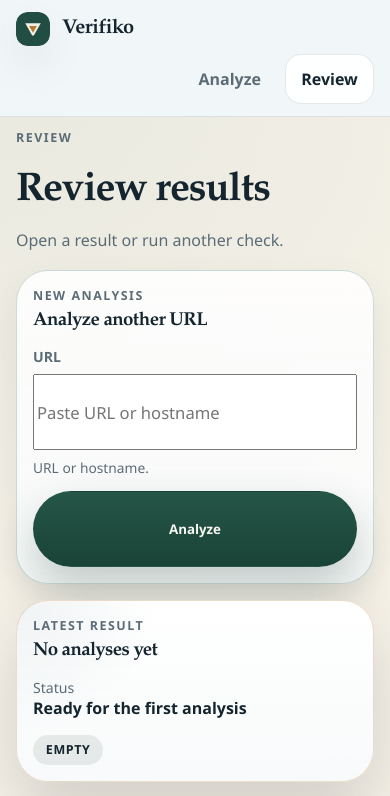
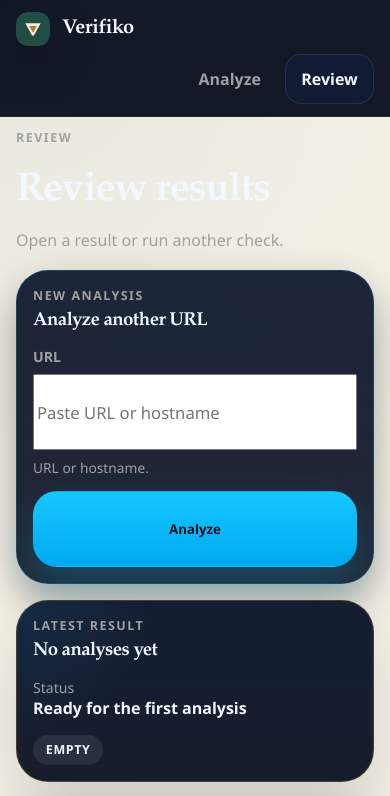
Before and after one commit to hbonavota/verifiko, a React (Vite) app in the folder web/: page /dashboard in a window 390 px wide. Shown: the top 796 px of the page. Built offline with nearby package versions, Linux system fonts and the light colour scheme; no server answers.

Commit message:
refactor(ui): apply dark security palette and stabilize result layout

```diff
--- a/web/src/styles/components.css
+++ b/web/src/styles/components.css
@@ -23,27 +23,36 @@
   transform: translateY(0);
 }
 
+.button:focus-visible,
+.field__input:focus-visible {
+  outline: none;
+  border-color: rgba(0, 191, 255, 0.42);
+  box-shadow:
+    0 0 0 1px rgba(0, 191, 255, 0.28),
+    0 0 0 6px rgba(0, 191, 255, 0.12);
+}
+
 .button--primary {
-  background: linear-gradient(180deg, #255647 0%, #1a4338 100%);
-  color: #f8f6f1;
-  box-shadow: 0 20px 42px rgba(24, 64, 54, 0.24);
+  background: linear-gradient(180deg, #16c7ff 0%, #00a9f0 100%);
+  color: #07111e;
+  box-shadow: 0 20px 42px rgba(0, 191, 255, 0.24);
 }
 
 .button--primary:hover {
-  box-shadow: 0 24px 54px rgba(24, 64, 54, 0.28);
+  box-shadow: 0 24px 54px rgba(0, 191, 255, 0.3);
 }
 
 .button--secondary,
 .button--ghost {
   border-color: var(--color-border);
-  background: var(--color-surface-strong);
+  background: rgba(14, 23, 45, 0.92);
   color: var(--color-text);
 }
 
 .button--secondary:hover,
 .button--ghost:hover {
-  border-color: rgba(27, 50, 44, 0.18);
-  background: rgba(255, 255, 255, 0.98);
+  border-color: rgba(0, 191, 255, 0.24);
+  background: rgba(17, 29, 56, 0.96);
 }
 
 .badge,
@@ -81,7 +90,7 @@
 
 .badge--neutral,
 .stat-pill--neutral {
-  background: rgba(82, 101, 95, 0.12);
+  background: rgba(160, 176, 196, 0.12);
   color: var(--color-text);
 }
 
@@ -134,15 +143,15 @@
 }
 
 .card--warning {
-  border-color: rgba(184, 122, 45, 0.24);
+  border-color: rgba(255, 176, 32, 0.22);
 }
 
 .card--danger {
-  border-color: rgba(156, 83, 77, 0.24);
+  border-color: rgba(255, 0, 85, 0.24);
 }
 
 .card--success {
-  border-color: rgba(57, 113, 97, 0.24);
+  border-color: rgba(0, 191, 255, 0.2);
 }
 
 .field {
@@ -167,20 +176,21 @@
 
 .field__input {
   width: 100%;
-  padding: 1.08rem 1.08rem;
+  padding: 1.12rem 1.3rem;
   border: 1px solid var(--color-border);
-  border-radius: var(--radius-sm);
-  background: rgba(255, 255, 255, 0.98);
+  border-radius: 24px;
+  background: rgba(9, 15, 31, 0.96);
   color: var(--color-text);
+  box-shadow: inset 0 1px 0 rgba(255, 255, 255, 0.02);
   transition: border-color 120ms ease, box-shadow 120ms ease, background-color 120ms ease;
 }
 
 .field__input:hover {
-  border-color: rgba(27, 50, 44, 0.18);
+  border-color: rgba(0, 191, 255, 0.24);
 }
 
 .field__input::placeholder {
-  color: rgba(82, 101, 95, 0.82);
+  color: rgba(160, 176, 196, 0.72);
 }
 
 .analysis-form-shell {
@@ -204,6 +214,7 @@
 .analysis-form__button {
   min-height: 76px;
   padding-inline: 1.6rem;
+  border-radius: 24px;
 }
 
 .analysis-form__error {
@@ -322,7 +333,7 @@
 .dashboard-intake-card {
   padding: 1.05rem 1.15rem;
   box-shadow: var(--shadow-soft);
-  background: linear-gradient(180deg, rgba(255, 255, 255, 0.88) 0%, rgba(247, 250, 252, 0.8) 100%);
+  background: linear-gradient(180deg, rgba(15, 24, 46, 0.94) 0%, rgba(10, 15, 30, 0.9) 100%);
 }
 
 .dashboard-summary-grid {
@@ -453,13 +464,13 @@
   padding: 1.35rem 1.45rem;
   box-shadow: 0 28px 64px rgba(22, 33, 43, 0.16);
   background:
-    radial-gradient(circle at top left, rgba(64, 102, 120, 0.08), transparent 34%),
-    linear-gradient(180deg, rgba(255, 255, 255, 0.98) 0%, rgba(247, 250, 252, 0.92) 100%);
+    radial-gradient(circle at top left, rgba(0, 191, 255, 0.08), transparent 34%),
+    linear-gradient(180deg, rgba(16, 25, 48, 0.98) 0%, rgba(11, 17, 34, 0.95) 100%);
 }
 
 .dashboard-assessment-card__hero {
   display: grid;
-  grid-template-columns: minmax(260px, 340px) minmax(0, 1fr);
+  grid-template-columns: minmax(0, 280px) minmax(0, 1fr);
   gap: clamp(1.5rem, 3vw, 2.4rem);
   align-items: center;
 }
@@ -507,7 +518,7 @@
 }
 
 .signal-table__header {
-  background: rgba(82, 101, 95, 0.08);
+  background: rgba(255, 255, 255, 0.04);
   font-size: 0.82rem;
   font-weight: 700;
   letter-spacing: 0.04em;
@@ -647,7 +658,7 @@
   padding: 0.9rem 1rem;
   border: 1px solid var(--color-border);
   border-radius: var(--radius-sm);
-  background: rgba(255, 255, 255, 0.55);
+  background: rgba(14, 23, 45, 0.82);
 }
 
 .activity-feed__actor {
@@ -688,7 +699,7 @@
 }
 
 .dashboard-rail-card--secondary {
-  background: rgba(255, 255, 255, 0.68);
+  background: rgba(14, 23, 45, 0.86);
 }
 
 .verification-detail-overview,
@@ -750,7 +761,7 @@
   padding: 0.72rem 0.9rem;
   border: 1px solid var(--color-border);
   border-radius: var(--radius-md);
-  background: rgba(255, 255, 255, 0.5);
+  background: rgba(13, 21, 40, 0.82);
   max-width: min(42rem, 100%);
 }
 
@@ -805,7 +816,7 @@
 }
 
 .verification-detail-meta-card {
-  background: rgba(255, 255, 255, 0.62);
+  background: rgba(14, 23, 45, 0.82);
 }
 
 .verification-detail-meta-grid--compact .verification-detail-meta-item {
@@ -852,8 +863,8 @@
   padding: 1.55rem 1.65rem;
   box-shadow: 0 24px 52px rgba(22, 33, 43, 0.14);
   background:
-    radial-gradient(circle at top left, rgba(64, 102, 120, 0.08), transparent 34%),
-    linear-gradient(180deg, rgba(255, 255, 255, 0.97) 0%, rgba(247, 250, 252, 0.9) 100%);
+    radial-gradient(circle at top left, rgba(0, 191, 255, 0.08), transparent 34%),
+    linear-gradient(180deg, rgba(16, 25, 48, 0.98) 0%, rgba(11, 17, 34, 0.94) 100%);
 }
 
 .verification-assessment-card__topline,
@@ -868,7 +879,7 @@
 
 .verification-assessment-card__hero {
   display: grid;
-  grid-template-columns: minmax(260px, 340px) minmax(0, 1fr);
+  grid-template-columns: minmax(0, 280px) minmax(0, 1fr);
   padding-top: var(--space-3);
   border-top: 1px solid var(--color-border);
   align-items: center;
@@ -929,8 +940,8 @@
 }
 
 .verification-assessment-card__pills .stat-pill {
-  background: rgba(255, 255, 255, 0.72);
-  border-color: rgba(27, 50, 44, 0.08);
+  background: rgba(14, 23, 45, 0.82);
+  border-color: rgba(0, 191, 255, 0.1);
 }
 
 .score-ring {
@@ -944,7 +955,7 @@
 }
 
 .score-ring--hero {
-  width: clamp(17.75rem, 30vw, 21.5rem);
+  width: clamp(14.5rem, 21vw, 17rem);
 }
 
 .score-ring::before {
@@ -953,10 +964,10 @@
   inset: 9%;
   border-radius: 999px;
   background:
-    radial-gradient(circle, rgba(255, 255, 255, 0.88), rgba(255, 255, 255, 0.28));
+    radial-gradient(circle, rgba(20, 30, 58, 0.96), rgba(8, 12, 24, 0.92));
   box-shadow:
-    inset 0 1px 0 rgba(255, 255, 255, 0.8),
-    0 18px 42px rgba(22, 33, 43, 0.08);
+    inset 0 1px 0 rgba(255, 255, 255, 0.04),
+    0 18px 42px rgba(0, 0, 0, 0.28);
   z-index: -1;
 }
 
@@ -965,7 +976,7 @@
   position: absolute;
   inset: -8%;
   border-radius: 999px;
-  background: radial-gradient(circle, rgba(64, 102, 120, 0.08), transparent 68%);
+  background: radial-gradient(circle, rgba(0, 191, 255, 0.1), transparent 68%);
   opacity: 0;
   z-index: -2;
 }
@@ -984,12 +995,12 @@
 }
 
 .score-ring__track {
-  stroke: rgba(20, 37, 47, 0.12);
+  stroke: rgba(160, 176, 196, 0.16);
 }
 
 .score-ring__progress {
   stroke-linecap: round;
-  filter: drop-shadow(0 10px 22px rgba(22, 33, 43, 0.18));
+  filter: drop-shadow(0 10px 22px rgba(0, 191, 255, 0.18));
 }
 
 .score-ring--success .score-ring__progress {
@@ -998,7 +1009,7 @@
 
 .score-ring--success.score-ring--hero::after {
   opacity: 1;
-  background: radial-gradient(circle, rgba(31, 122, 93, 0.2), transparent 68%);
+  background: radial-gradient(circle, rgba(25, 195, 125, 0.18), transparent 68%);
 }
 
 .score-ring--warning .score-ring__progress {
@@ -1007,7 +1018,7 @@
 
 .score-ring--warning.score-ring--hero::after {
   opacity: 1;
-  background: radial-gradient(circle, rgba(180, 106, 18, 0.22), transparent 68%);
+  background: radial-gradient(circle, rgba(255, 176, 32, 0.18), transparent 68%);
 }
 
 .score-ring--danger .score-ring__progress {
@@ -1016,7 +1027,7 @@
 
 .score-ring--danger.score-ring--hero::after {
   opacity: 1;
-  background: radial-gradient(circle, rgba(177, 58, 49, 0.24), transparent 68%);
+  background: radial-gradient(circle, rgba(255, 0, 85, 0.18), transparent 68%);
 }
 
 .score-ring--neutral .score-ring__progress {
@@ -1068,7 +1079,7 @@
   font-size: clamp(4.45rem, 7.1vw, 5.8rem);
   line-height: 0.9;
   font-family: var(--font-heading);
-  color: #122821;
+  color: #f3f7ff;
 }
 
 @keyframes score-ring-spin {
@@ -1143,7 +1154,7 @@
   padding: 0.95rem 1rem;
   border: 1px solid var(--color-border);
   border-radius: var(--radius-md);
-  background: rgba(255, 255, 255, 0.82);
+  background: rgba(14, 23, 45, 0.82);
 }
 
 .summary-reason-card__topline {
@@ -1193,7 +1204,7 @@
   padding: 1rem 1.05rem;
   border: 1px solid var(--color-border);
   border-radius: var(--radius-md);
-  background: rgba(255, 255, 255, 0.84);
+  background: rgba(14, 23, 45, 0.84);
 }
 
 .signal-review-card__title {
@@ -1253,7 +1264,7 @@
   gap: var(--space-3);
   box-shadow: var(--shadow-strong);
   background:
-    linear-gradient(180deg, rgba(255, 255, 255, 0.94) 0%, rgba(247, 250, 252, 0.9) 100%);
+    linear-gradient(180deg, rgba(16, 25, 48, 0.94) 0%, rgba(11, 17, 34, 0.9) 100%);
 }
 
 .verification-action-card__copy {
@@ -1292,7 +1303,7 @@
   width: 22rem;
   height: 22rem;
   border-radius: 999px;
-  background: radial-gradient(circle, rgba(64, 102, 120, 0.1), transparent 68%);
+  background: radial-gradient(circle, rgba(0, 191, 255, 0.06), transparent 68%);
   pointer-events: none;
   filter: blur(2px);
 }
@@ -1320,10 +1331,10 @@
 .analysis-hero__panel {
   gap: var(--space-4);
   padding: clamp(1.1rem, 3vw, 1.55rem);
-  border-color: rgba(31, 71, 80, 0.14);
+  border-color: rgba(0, 191, 255, 0.12);
   box-shadow: var(--shadow-soft);
   background:
-    linear-gradient(180deg, rgba(255, 255, 255, 0.88) 0%, rgba(247, 250, 252, 0.78) 100%);
+    linear-gradient(180deg, rgba(15, 24, 46, 0.94) 0%, rgba(10, 15, 30, 0.9) 100%);
 }
 
 .analysis-hero__panel-copy {
@@ -1333,7 +1344,7 @@
 }
 
 .analysis-form--hero {
-  grid-template-columns: minmax(0, 1fr) auto;
+  grid-template-columns: minmax(0, 1fr) minmax(136px, auto);
   gap: var(--space-4);
   align-items: stretch;
 }
@@ -1353,10 +1364,20 @@
 }
 
 .analysis-form__button--hero {
-  min-width: 12rem;
-  font-size: 0.98rem;
-  letter-spacing: 0.01em;
-  box-shadow: 0 24px 48px rgba(24, 64, 54, 0.26);
+  width: 100%;
+  min-width: 136px;
+  height: 76px;
+  min-height: 76px;
+  padding-inline: 1.35rem;
+  border-radius: 24px;
+  font-size: 0.86rem;
+  letter-spacing: 0.08em;
+  text-transform: uppercase;
+  box-shadow: 0 24px 48px rgba(0, 191, 255, 0.28);
+}
+
+.analysis-form__button--hero > span {
+  white-space: nowrap;
 }
 
 .analysis-hero__result {
@@ -1365,10 +1386,10 @@
   padding: clamp(1.35rem, 3vw, 1.85rem);
   gap: 1.15rem;
   scroll-margin-top: 5.5rem;
-  box-shadow: 0 30px 72px rgba(22, 33, 43, 0.18);
+  box-shadow: 0 30px 72px rgba(0, 0, 0, 0.36);
   background:
-    radial-gradient(circle at top left, rgba(64, 102, 120, 0.08), transparent 34%),
-    linear-gradient(180deg, rgba(255, 255, 255, 0.99) 0%, rgba(247, 250, 252, 0.94) 100%);
+    radial-gradient(circle at top left, rgba(0, 191, 255, 0.08), transparent 34%),
+    linear-gradient(180deg, rgba(18, 28, 54, 0.99) 0%, rgba(11, 17, 34, 0.96) 100%);
 }
 
 .analysis-hero__result::after {
@@ -1378,7 +1399,7 @@
   width: 14rem;
   height: 14rem;
   border-radius: 999px;
-  background: radial-gradient(circle, rgba(64, 102, 120, 0.08), transparent 70%);
+  background: radial-gradient(circle, rgba(0, 191, 255, 0.05), transparent 70%);
   pointer-events: none;
 }
 
@@ -1394,7 +1415,7 @@
 
 .analysis-result-card__hero {
   display: grid;
-  grid-template-columns: minmax(260px, 340px) minmax(0, 1fr);
+  grid-template-columns: minmax(0, 280px) minmax(0, 1fr);
   gap: clamp(1.35rem, 2.6vw, 2.35rem);
   align-items: center;
 }
@@ -1444,6 +1465,8 @@
   font-size: clamp(2.1rem, 3.7vw, 3.1rem);
   line-height: 1.02;
   font-family: var(--font-heading);
+  max-width: 12ch;
+  text-wrap: balance;
 }
 
 .analysis-result-card__copy {
@@ -1599,7 +1622,7 @@
   padding: 0.88rem 0.95rem;
   border: 1px solid var(--color-border);
   border-radius: var(--radius-sm);
-  background: rgba(255, 255, 255, 0.8);
+  background: rgba(14, 23, 45, 0.82);
 }
 
 .preview-signal-list__title {
--- a/web/src/styles/layout.css
+++ b/web/src/styles/layout.css
@@ -13,7 +13,7 @@
   gap: var(--space-4);
   padding: var(--space-6) var(--space-5);
   border-right: 1px solid var(--color-border);
-  background: rgba(241, 246, 249, 0.9);
+  background: rgba(9, 15, 31, 0.92);
   backdrop-filter: blur(18px);
 }
 
@@ -179,7 +179,7 @@
     padding: var(--space-3) var(--space-6);
     border-right: 0;
     border-bottom: 1px solid var(--color-border);
-    background: rgba(241, 246, 249, 0.96);
+    background: rgba(9, 15, 31, 0.96);
     backdrop-filter: blur(14px);
   }
 
--- a/web/src/styles/tokens.css
+++ b/web/src/styles/tokens.css
@@ -2,21 +2,21 @@
   --font-heading: "Iowan Old Style", "Palatino Linotype", "Book Antiqua", Georgia, serif;
   --font-ui: "Avenir Next", "Segoe UI", "Helvetica Neue", sans-serif;
 
-  --color-background: #edf2f6;
-  --color-background-emphasis: #e4ebf1;
-  --color-surface: rgba(255, 255, 255, 0.8);
-  --color-surface-strong: rgba(255, 255, 255, 0.96);
-  --color-border: rgba(20, 37, 47, 0.1);
-  --color-text: #14252f;
-  --color-text-muted: #5b6c77;
-  --color-primary: #1f4750;
-  --color-primary-soft: rgba(31, 71, 80, 0.11);
-  --color-warning: #b46a12;
-  --color-warning-soft: rgba(180, 106, 18, 0.14);
-  --color-danger: #b13a31;
-  --color-danger-soft: rgba(177, 58, 49, 0.14);
-  --color-success: #1f7a5d;
-  --color-success-soft: rgba(31, 122, 93, 0.14);
+  --color-background: #0a0f1e;
+  --color-background-emphasis: #0f172d;
+  --color-surface: rgba(15, 22, 42, 0.88);
+  --color-surface-strong: rgba(18, 28, 54, 0.98);
+  --color-border: rgba(160, 176, 196, 0.14);
+  --color-text: #f3f7ff;
+  --color-text-muted: #a0a0a0;
+  --color-primary: #00bfff;
+  --color-primary-soft: rgba(0, 191, 255, 0.14);
+  --color-warning: #ffb020;
+  --color-warning-soft: rgba(255, 176, 32, 0.14);
+  --color-danger: #ff0055;
+  --color-danger-soft: rgba(255, 0, 85, 0.14);
+  --color-success: #19c37d;
+  --color-success-soft: rgba(25, 195, 125, 0.14);
 
   --space-1: 0.25rem;
   --space-2: 0.5rem;
@@ -31,16 +31,16 @@
   --radius-lg: 32px;
   --radius-pill: 999px;
 
-  --shadow-soft: 0 18px 40px rgba(22, 33, 43, 0.08);
-  --shadow-strong: 0 24px 64px rgba(22, 33, 43, 0.14);
+  --shadow-soft: 0 18px 40px rgba(0, 0, 0, 0.34);
+  --shadow-strong: 0 28px 72px rgba(0, 0, 0, 0.42);
 
   --content-width: 1180px;
 
   font-family: var(--font-ui);
   color: var(--color-text);
   background:
-    radial-gradient(circle at top left, rgba(90, 123, 140, 0.12), transparent 32%),
-    linear-gradient(180deg, #f5f8fb 0%, #edf2f6 100%);
+    radial-gradient(circle at top left, rgba(0, 191, 255, 0.12), transparent 32%),
+    linear-gradient(180deg, #0c1326 0%, #0a0f1e 100%);
   font-synthesis: none;
   text-rendering: optimizeLegibility;
   -webkit-font-smoothing: antialiased;
```
